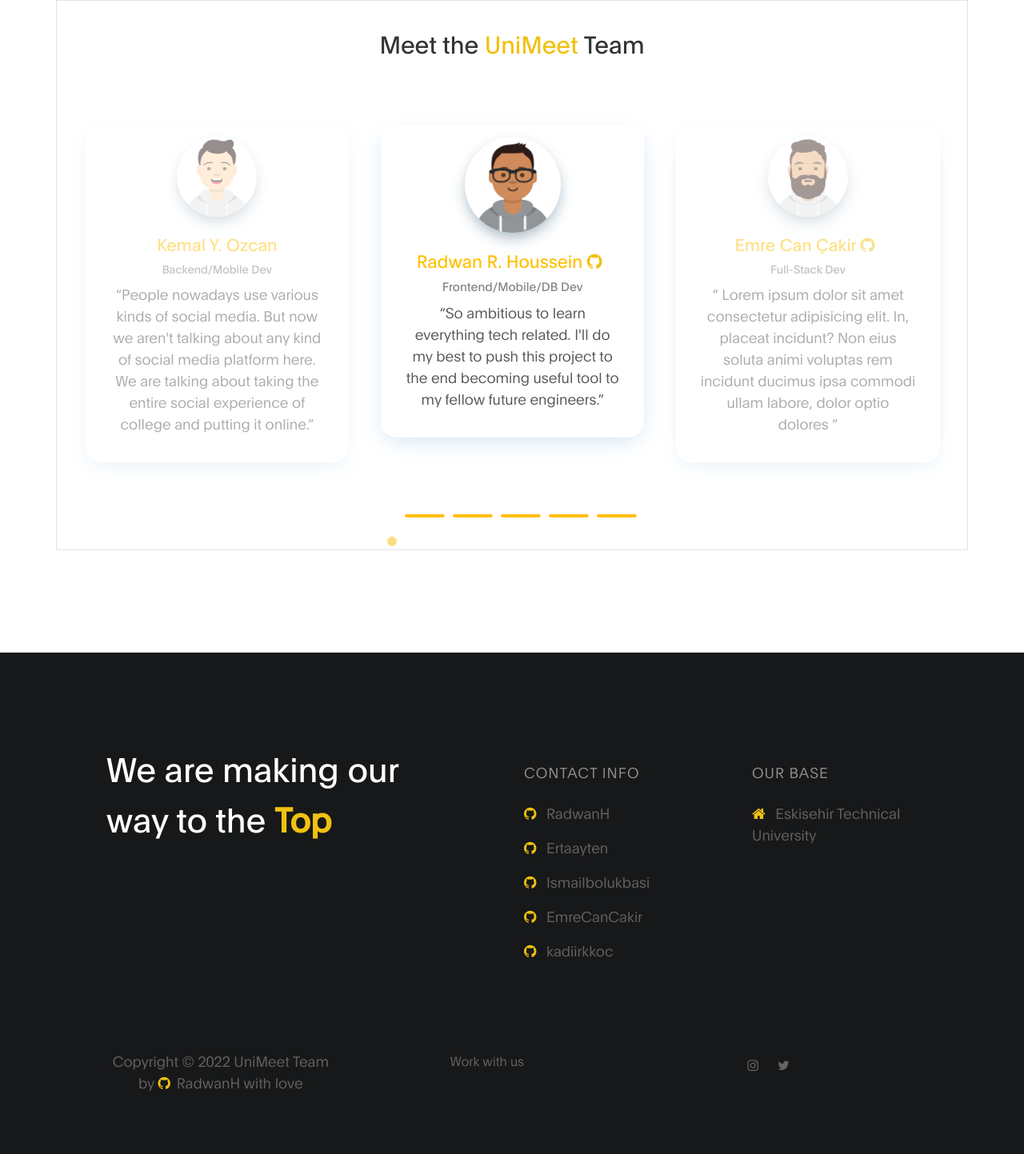
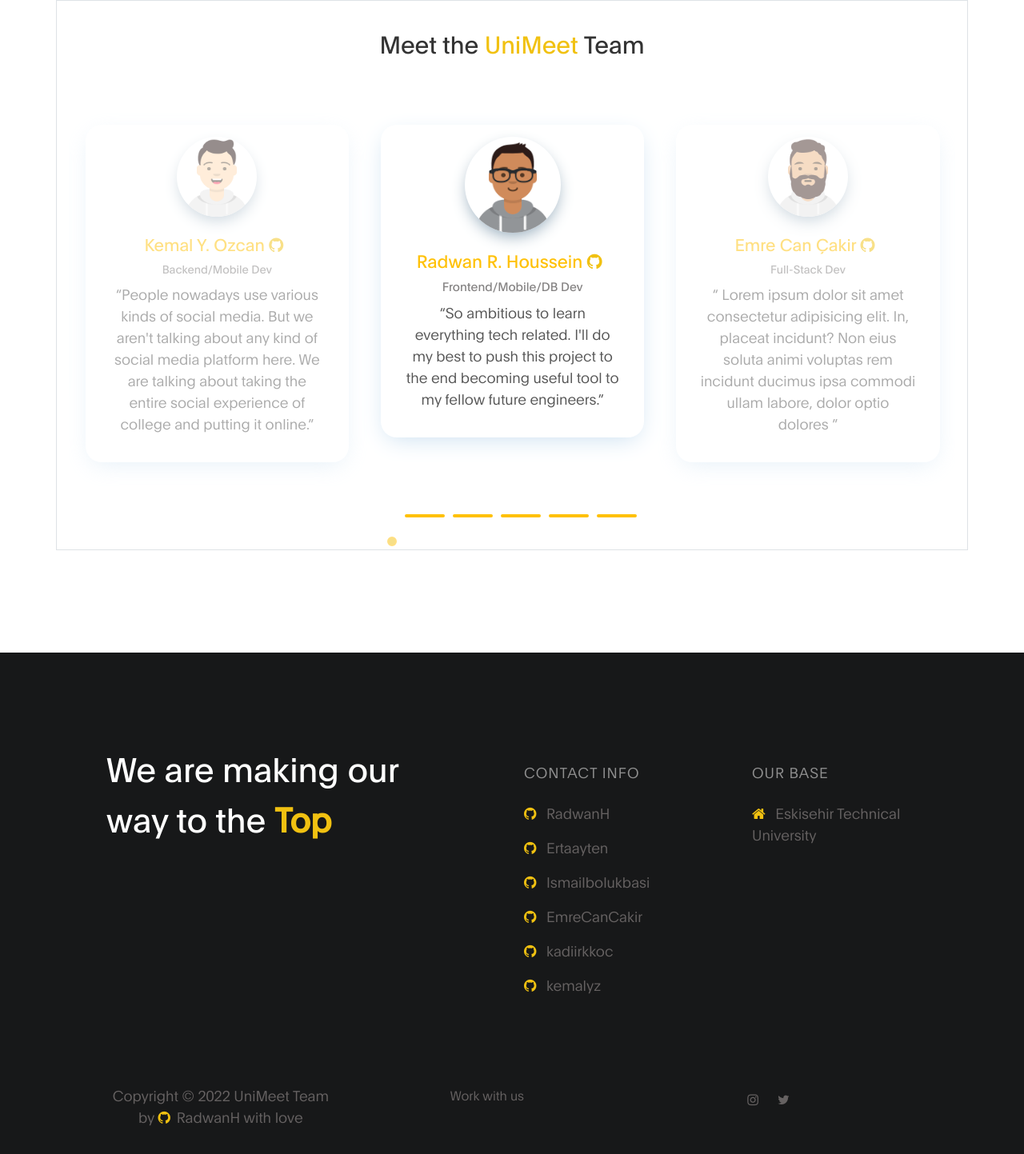
Before and after one commit to RadwanH/UniMeet-Webpage, a plain HTML site: page index.html in a window 1280 px wide. Shown: the part 2689-4132 px from the top of the page at 80% size. Drawn offline with Linux system fonts and the light colour scheme.

Commit message:
add kemal's bio

```diff
--- a/index.html
+++ b/index.html
@@ -261,10 +261,13 @@
                     <div>
                         <div class="card text-center"><img class="card-img-top" src="images/team/kemal.png" alt="">
                             <div class="card-body">
-                                <h5>Kemal Y. Ozcan<br />
+                                <h5>Kemal Y. Ozcan
+                                    <a href="https://github.com/kemalyz">
+                                        <i class="fa fa-github mr-2 footer-icon"></i>
+                                    </a><br />
                                     <span> Backend/Mobile Dev </span>
                                 </h5>
-                                <p class="card-text">“People nowadays use various kinds of social media. But now we aren't talking about any kind of social media platform here. We are talking about taking the entire social experience of college and putting it online.” </p>
+                                <p class="card-text">“People nowadays use various kinds of social media. But we aren't talking about any kind of social media platform here. We are talking about taking the entire social experience of college and putting it online.” </p>
                             </div>
                         </div>
                     </div>
@@ -310,6 +313,11 @@
                     <p>
                         <a href="https://github.com/kadiirkkoc">
                             <i class="fa fa-github mr-2 footer-icon"></i> kadiirkkoc
+                        </a>
+                    </p>
+                    <p>
+                        <a href="https://github.com/kemalyz">
+                            <i class="fa fa-github mr-2 footer-icon"></i> kemalyz
                         </a>
                     </p>
                 </div>
```
